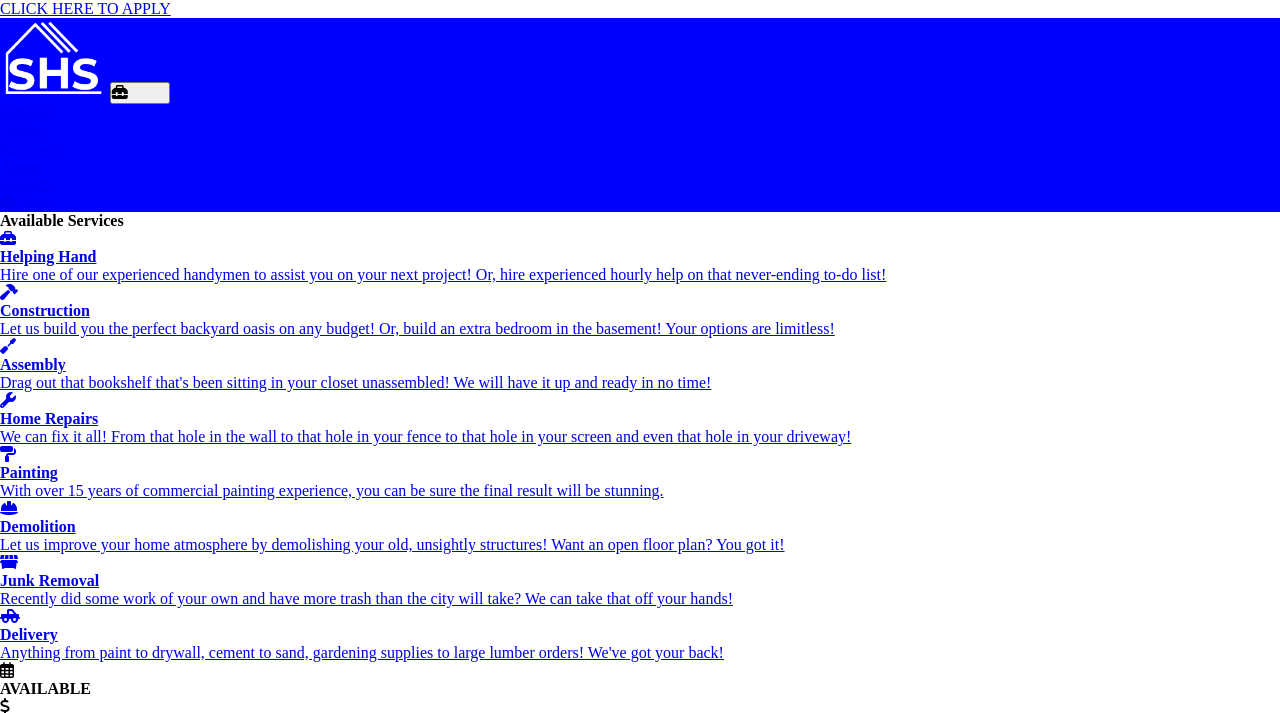
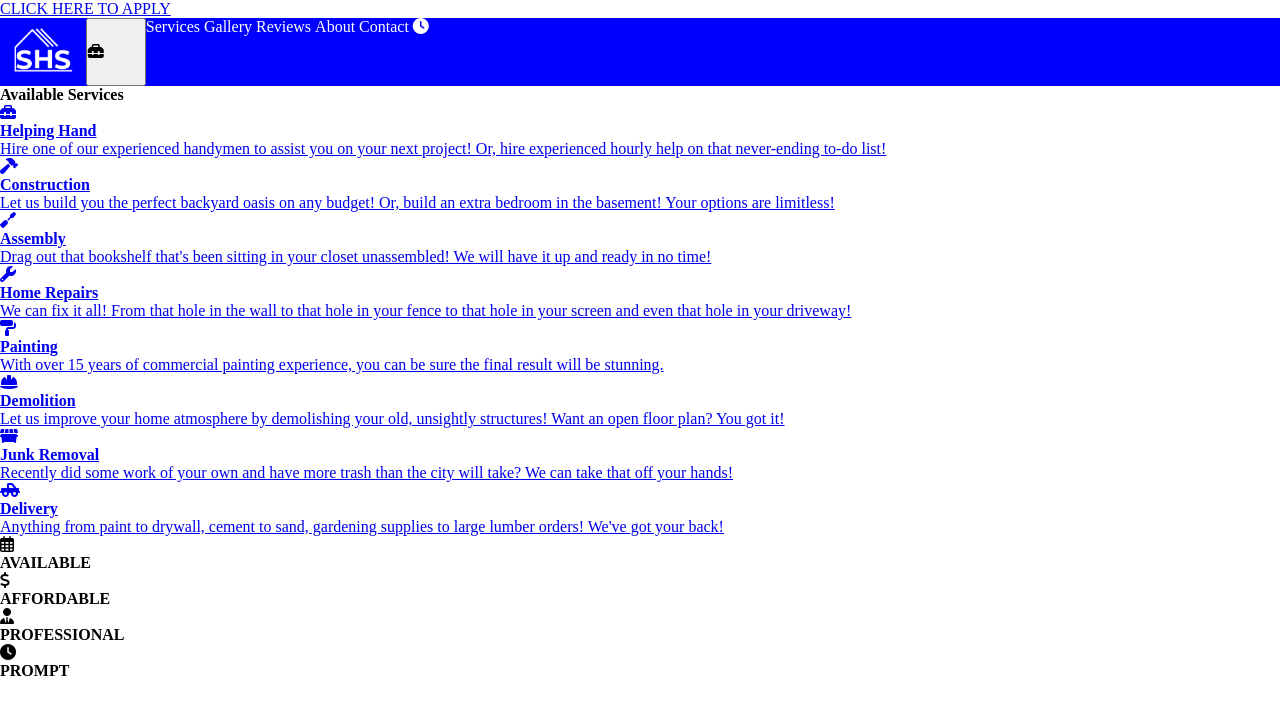
Before and after one commit to PennyNichols/service-contact-form, a website: page public/index.html in a window 1280 px wide. Shown: the top 713 px of the page. Drawn offline with nearby package versions, Linux system fonts and the light colour scheme.

Commit message:
taking a break

```diff
--- a/public/index.html
+++ b/public/index.html
@@ -16,9 +16,9 @@
 <body>
     <a href="#apply">CLICK HERE TO APPLY</a>
 
-    <nav>
+    <nav id="navigation">
         <div class="navbar">
-            <a href="index.html"><img id="logo" src="./images/logo.png" alt="Schmidt's Home Services logo"></a>
+            <a class="logo" href="index.html"><img id="logo" src="./images/logo.png" alt="Schmidt's Home Services logo"></a>
 
             <button class="toggle-collapse">
                 <i class="fas fa-toolbox"></i><span class="hidden">menu</span>
@@ -33,7 +33,7 @@
                         <a href="#gallery">Gallery</a>
                     </li>
                     <li class="nav-item">
-                        <a href="#reviews">Reviews></a>
+                        <a href="#reviews">Reviews</a>
                     </li>
                     <li class="nav-item">
                         <a href="#about">About</a>
@@ -42,7 +42,7 @@
                         <a href="#contact">Contact</a>
                     </li>
                     <li class="nav-item">
-                        <a href="#operating-hours"><i class="fas fa-clock"></i>Hours</a>
+                        <a href="#operating-hours"><i class="fas fa-clock"></i><span class="hidden">Hours</span></a>
                     </li>
                 </ul>
             </div>
--- a/public/main.css
+++ b/public/main.css
@@ -21,14 +21,32 @@ section{
 
 /* --------------------Nav------------------- */
 
-.navbar{
+#navigation .navbar{
     width: 100%;
     background-color: blue;
     color: white;
+    display: flex;
 }
 
 #logo{
-    height: 5rem;
+    height: 3rem;
+}
+
+#navigation .logo{
+    float: left;
+    text-decoration: none;
+    padding: .5rem .7rem;
+}
+
+#navigation .nav-item{
+    display: inline;
+    list-style: none;
+}
+
+#navigation a{
+    text-decoration: none;
+    display: inline-block;
+    color: white;
 }
 
 /* --------------------End Nav------------------- */
```
